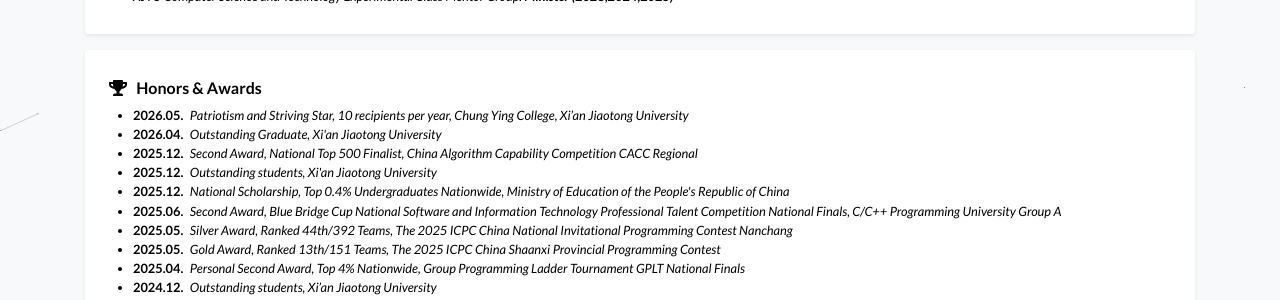
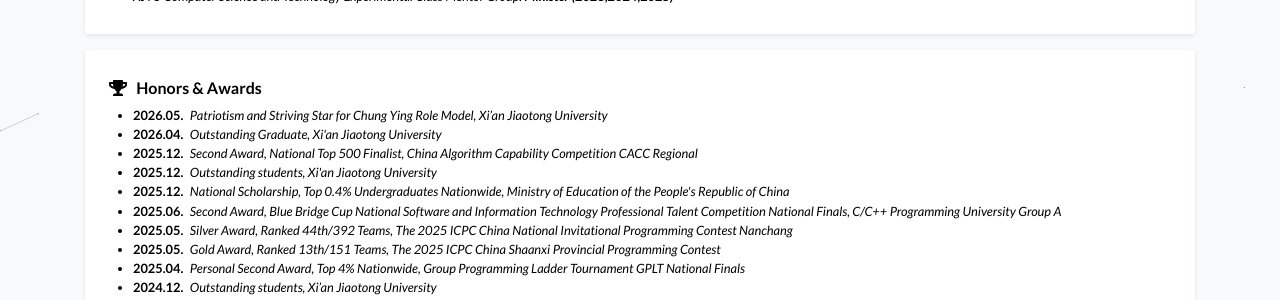
Before and after one commit to Shengxiang-Lin/Shengxiang-Lin.github.io, a Jekyll site: the page built from index.html, in a window 1280 px wide and 900 px high, scrolled down 1038 px. Shown: the part 153-453 px from the top of the window. Built offline with Jekyll 4.4.1, drawn with Linux system fonts in a browser that asks for light colours; a style sheet for code colours, icons or effects is not loaded.

Commit message:
Update profile.yml

```diff
--- a/_data/profile.yml
+++ b/_data/profile.yml
@@ -127,7 +127,7 @@
   - name: "西安交通大学计学组：<strong>部长 (2023,2024,2025)</strong>"
 
 awards:
-- name: Patriotism and Striving Star, 10 recipients per year, Chung Ying College, Xi’an Jiaotong University
+- name: Patriotism and Striving Star for Chung Ying Role Model, Xi’an Jiaotong University
   date: 2026.05
 - name: Outstanding Graduate, Xi'an Jiaotong University
   date: 2026.04
```
